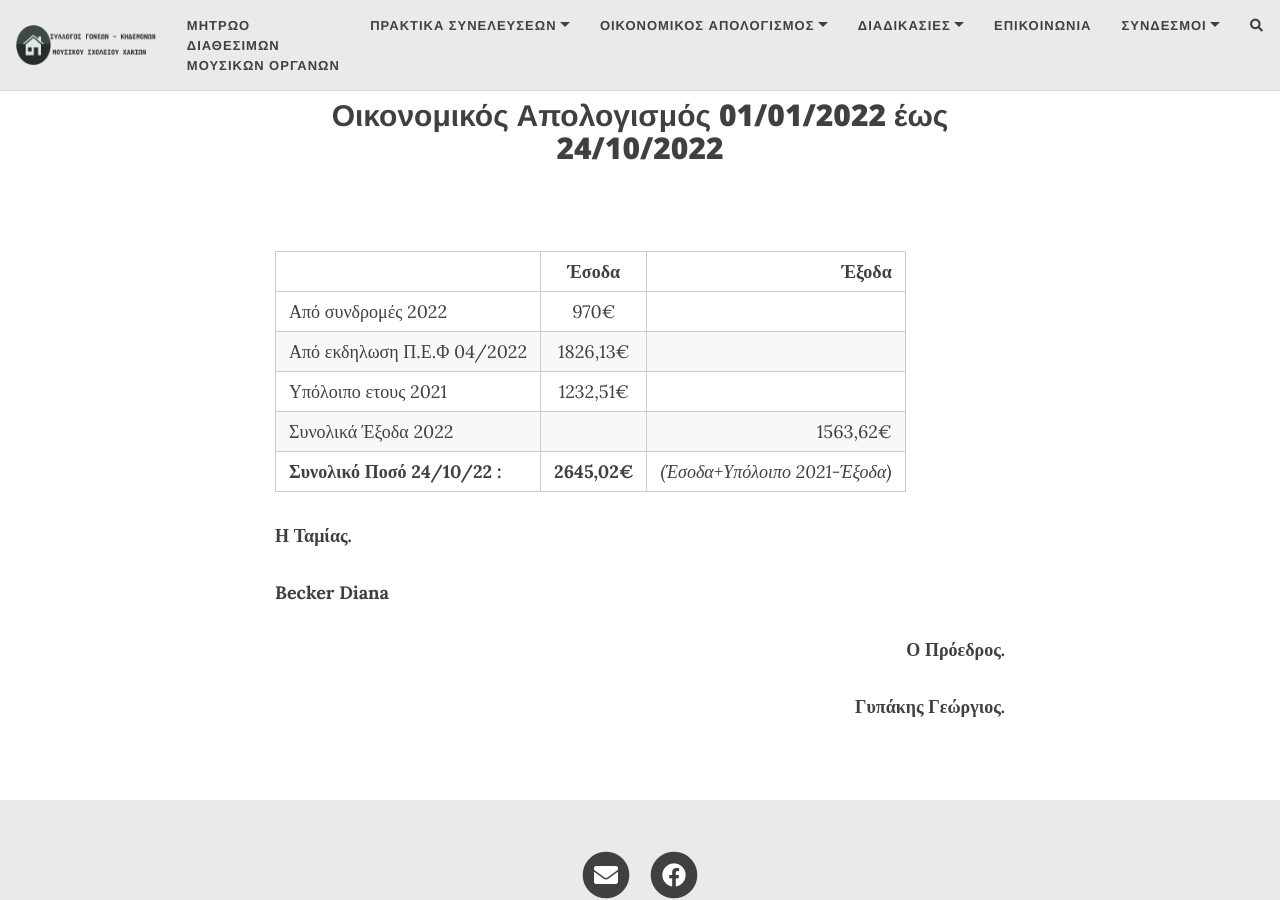
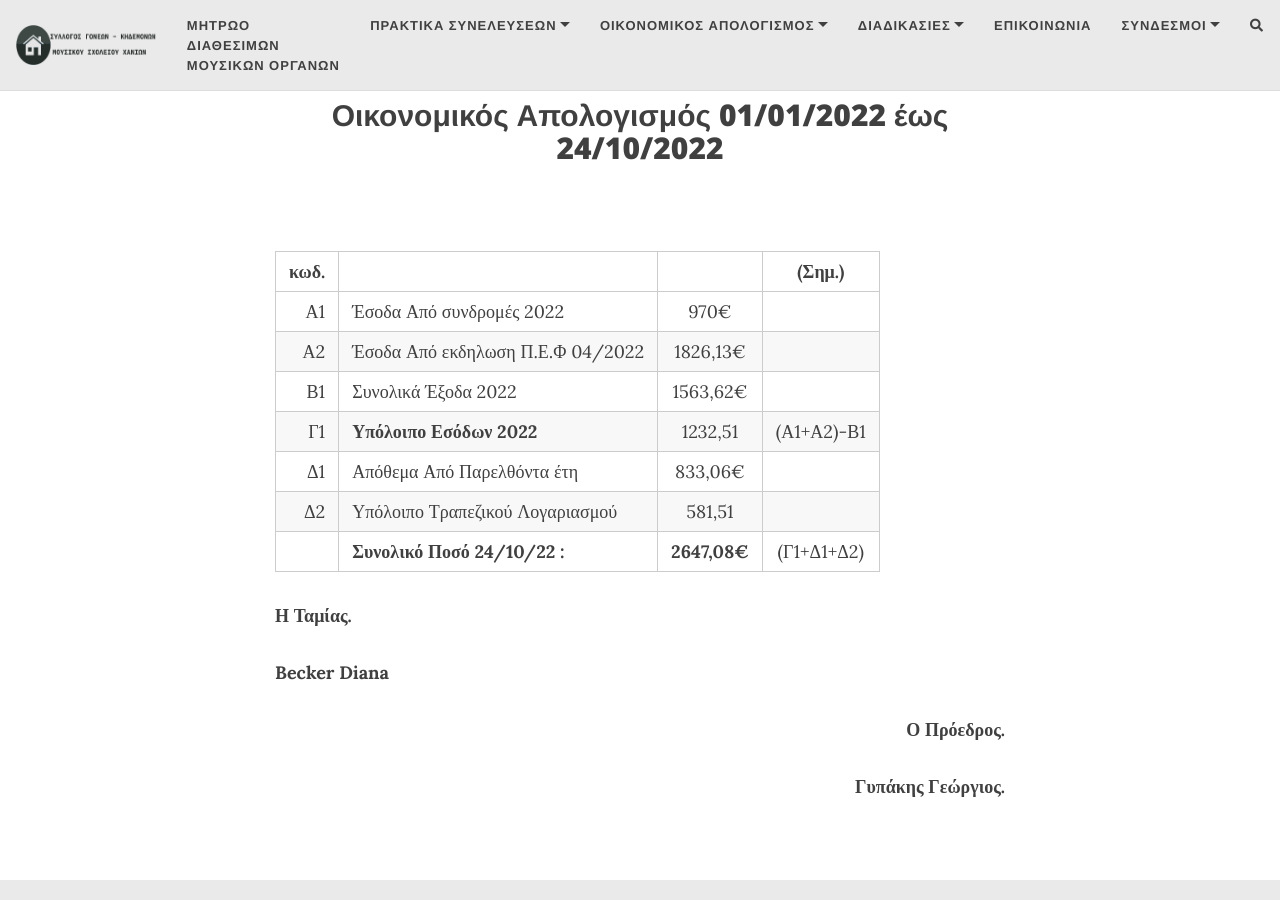
Before and after one commit to sgmsc/site, a Jekyll site: the page built from assets/oikonomika/a2022.md, in a window 1280 px wide and 900 px high, scrolled down 467 px. Built offline with Jekyll 4.4.1, drawn with Linux system fonts in a browser that asks for light colours; nearby versions of some CDN libraries; comment, search, counter and statistics services are not loaded.

Commit message:
Update a2022.md

```diff
--- a/assets/oikonomika/a2022.md
+++ b/assets/oikonomika/a2022.md
@@ -9,14 +9,16 @@ cover-img: /assets/img/finance.jpg
 
 
 
-|                             |     Έσοδα             | Έξοδα      |
-|:----------------------------|:---------------------:|-----------:|
-| Από συνδρομές 2022          |  970€                 |            |
-| Από εκδηλωση Π.Ε.Φ 04/2022  |  1826,13€             |            |
-| Υπόλοιπο ετους 2021         |  1232,51€             |            |
-| Συνολικά Έξοδα 2022         |                       |  1563,62€  |
-|----------------------------:|:----------------------|-----------:|
-|**Συνολικό Ποσό 24/10/22 :** |  **2645,02€**         |*(Έσοδα+Υπόλοιπο 2021-Έξοδα)* |
+|κωδ. |                                   |             | (Σημ.)     |
+|----:|:----------------------------------|:-----------:|:----------:|
+| Α1  |Έσοδα Από συνδρομές 2022           |  970€       |            |
+| Α2  |Έσοδα Από εκδηλωση Π.Ε.Φ 04/2022   |  1826,13€   |            |
+| Β1  |Συνολικά Έξοδα 2022                |  1563,62€   |            |
+| Γ1  |**Υπόλοιπο Εσόδων 2022**           |  1232,51    |(Α1+Α2)-Β1  |
+| Δ1  |Απόθεμα Από Παρελθόντα έτη         |   833,06€   |            |
+| Δ2  |Υπόλοιπο Τραπεζικού Λογαριασμού    |   581,51    |            |
+|----:|----------------------------------:|:------------|:----------:|
+|     |**Συνολικό Ποσό 24/10/22 :**       |**2647,08€** |(Γ1+Δ1+Δ2)  |
 
 <p></p>
 
```
